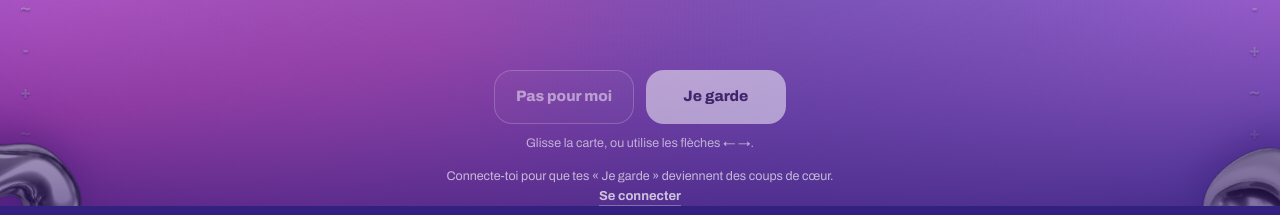
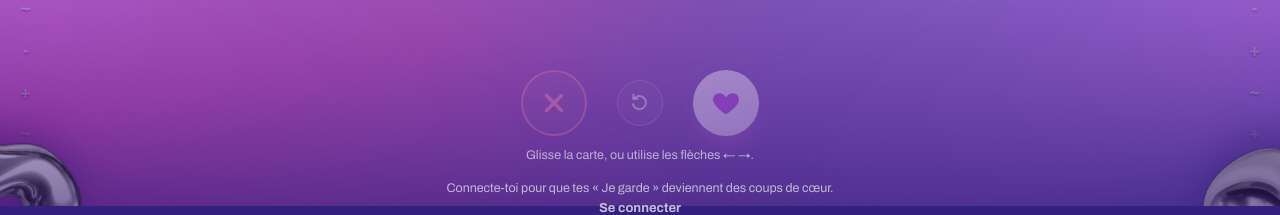
Before and after one commit to Styl1st/newave-site, a Next.js app: page /swipe in a window 1280 px wide. Shown: the part 594-809 px from the top of the page. Built offline with nearby package versions, Linux system fonts and the light colour scheme; no server answers; the database is empty.

Commit message:
Swipe : boutons ronds façon Tinder (croix, retour, cœur)

```diff
--- a/src/components/swipe/Swipe.tsx
+++ b/src/components/swipe/Swipe.tsx
@@ -195,14 +195,17 @@ export default function Swipe({ connecte }: { connecte: boolean }) {
 
   /* ---------- le glissé ---------- */
   const carteRef = useRef<HTMLDivElement>(null);
+  const racine = useRef<HTMLDivElement>(null);
   const glisse = useRef<{ x0: number; y0: number; t0: number; dx: number; image: number } | null>(null);
 
   const poser = (dx: number) => {
     const el = carteRef.current;
     if (!el) return;
     el.style.transform = `translate3d(${dx}px, 0, 0) rotate(${dx / 22}deg)`;
-    el.style.setProperty("--garde", String(Math.max(0, Math.min(1, dx / SEUIL_PX))));
-    el.style.setProperty("--passe", String(Math.max(0, Math.min(1, -dx / SEUIL_PX))));
+    // Sur la racine : la carte ET les boutons s'en servent.
+    const r = racine.current ?? el;
+    r.style.setProperty("--garde", String(Math.max(0, Math.min(1, dx / SEUIL_PX))));
+    r.style.setProperty("--passe", String(Math.max(0, Math.min(1, -dx / SEUIL_PX))));
   };
 
   const auPose = (e: React.PointerEvent) => {
@@ -244,17 +247,15 @@ export default function Swipe({ connecte }: { connecte: boolean }) {
   // Une nouvelle carte part toujours d'aplomb.
   useEffect(() => {
     const el = carteRef.current;
-    if (el) {
-      el.style.transform = "";
-      el.style.removeProperty("--garde");
-      el.style.removeProperty("--passe");
-    }
+    if (el) el.style.transform = "";
+    racine.current?.style.removeProperty("--garde");
+    racine.current?.style.removeProperty("--passe");
   }, [rang]);
 
   const traits = traitsDuProfil(memoire.profil, NOMS_COULEURS);
 
   return (
-    <div className="sw">
+    <div className="sw" ref={racine}>
       {/* ---------- la pile ---------- */}
       <div className="sw-scene">
         {chargement === "panne" && !carte && (
@@ -311,25 +312,50 @@ export default function Swipe({ connecte }: { connecte: boolean }) {
       </div>
 
       {/* ---------- les gestes ---------- */}
+      {/* LES GESTES, À LA TINDER : la croix à gauche, le cœur à droite,
+          dans le sens où part la carte, et le retour en arrière entre
+          les deux. Pendant le glissé, le bouton du côté visé grossit
+          avec la distance (`--garde`, `--passe`, posés sur `.sw`). */}
       <div className="sw-gestes">
-        <button type="button" className="sw-bouton" onClick={() => decider(false)} disabled={!carte || !!sortie}>
-          Pas pour moi
+        <button
+          type="button"
+          className="sw-rond sw-non"
+          onClick={() => decider(false)}
+          disabled={!carte || !!sortie}
+          aria-label="Pas pour moi"
+          title="Pas pour moi (←)"
+        >
+          <svg viewBox="0 0 24 24" aria-hidden="true">
+            <path d="M6 6l12 12M18 6L6 18" fill="none" stroke="currentColor" strokeWidth="2.8" strokeLinecap="round" />
+          </svg>
         </button>
-        <button type="button" className="sw-bouton sw-bouton-garde" onClick={() => decider(true)} disabled={!carte || !!sortie}>
-          Je garde
+        <button
+          type="button"
+          className="sw-rond sw-retour"
+          onClick={annuler}
+          disabled={!dernier || !!sortie}
+          aria-label={dernier ? `Annuler « ${dernier.garde ? "je garde" : "pas pour moi"} »` : "Rien à annuler"}
+          title="Revenir à la carte d'avant"
+        >
+          <svg viewBox="0 0 24 24" aria-hidden="true">
+            <path d="M9 7H4V2" fill="none" stroke="currentColor" strokeWidth="2.4" strokeLinecap="round" strokeLinejoin="round" />
+            <path d="M4.6 7a8 8 0 1 1-1.1 6.5" fill="none" stroke="currentColor" strokeWidth="2.4" strokeLinecap="round" />
+          </svg>
+        </button>
+        <button
+          type="button"
+          className="sw-rond sw-oui"
+          onClick={() => decider(true)}
+          disabled={!carte || !!sortie}
+          aria-label="Je garde"
+          title="Je garde (→)"
+        >
+          <svg viewBox="0 0 24 24" aria-hidden="true">
+            <path d="M12 20.6s-7.6-4.6-9.4-9.3C1.4 8 3.4 4.6 6.9 4.6c2.1 0 3.5 1.1 5.1 3 1.6-1.9 3-3 5.1-3 3.5 0 5.5 3.4 4.3 6.7-1.8 4.7-9.4 9.3-9.4 9.3z" fill="currentColor" />
+          </svg>
         </button>
       </div>
-      <p className="sw-aide">
-        Glisse la carte, ou utilise les flèches ← →.
-        {dernier && (
-          <>
-            {" "}
-            <button type="button" className="bf-lien" onClick={annuler}>
-              Annuler « {dernier.garde ? "je garde" : "pas pour moi"} »
-            </button>
-          </>
-        )}
-      </p>
+      <p className="sw-aide">Glisse la carte, ou utilise les flèches ← →.</p>
 
       {/* ---------- ce qu'on a compris ---------- */}
       {traits.length > 0 && (
```
Also changed, not shown: src/app/globals.css.
